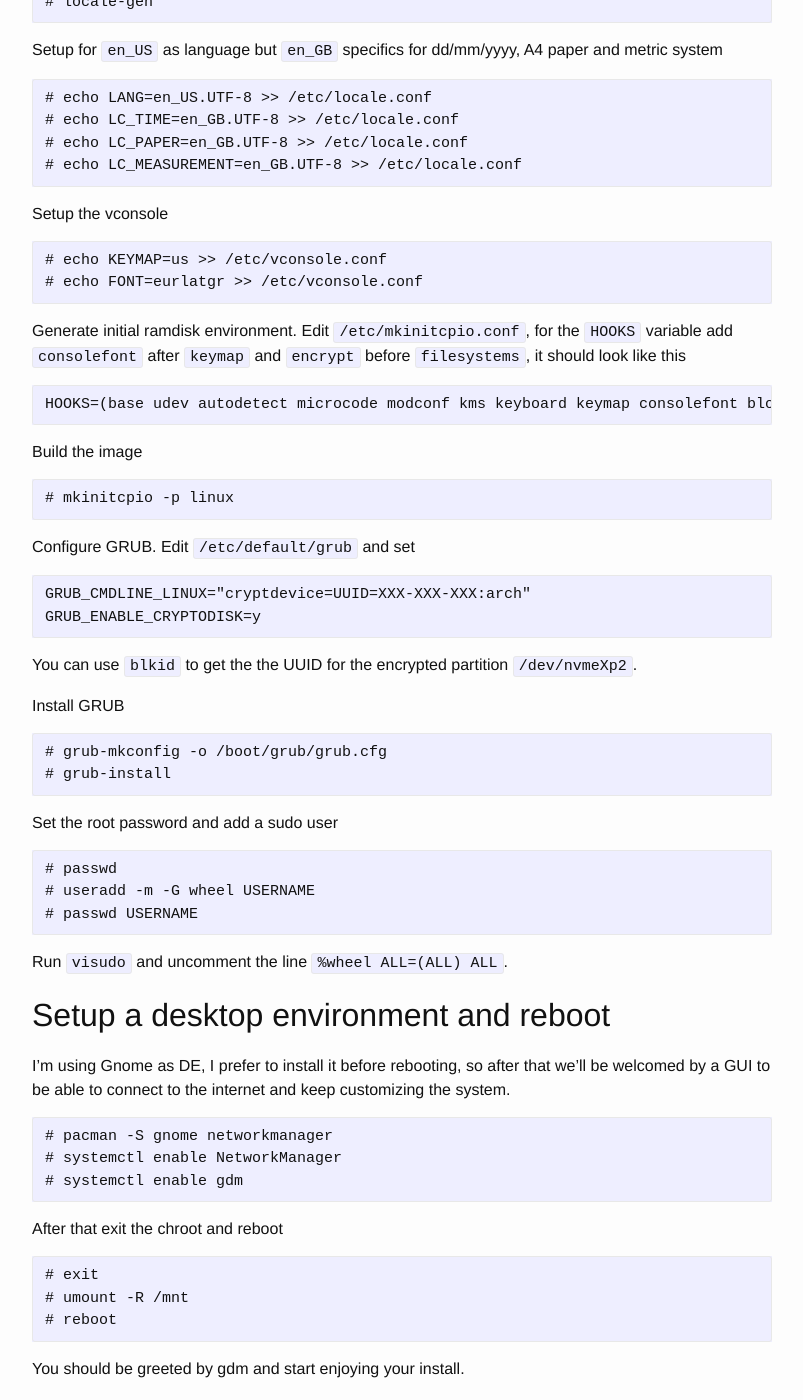
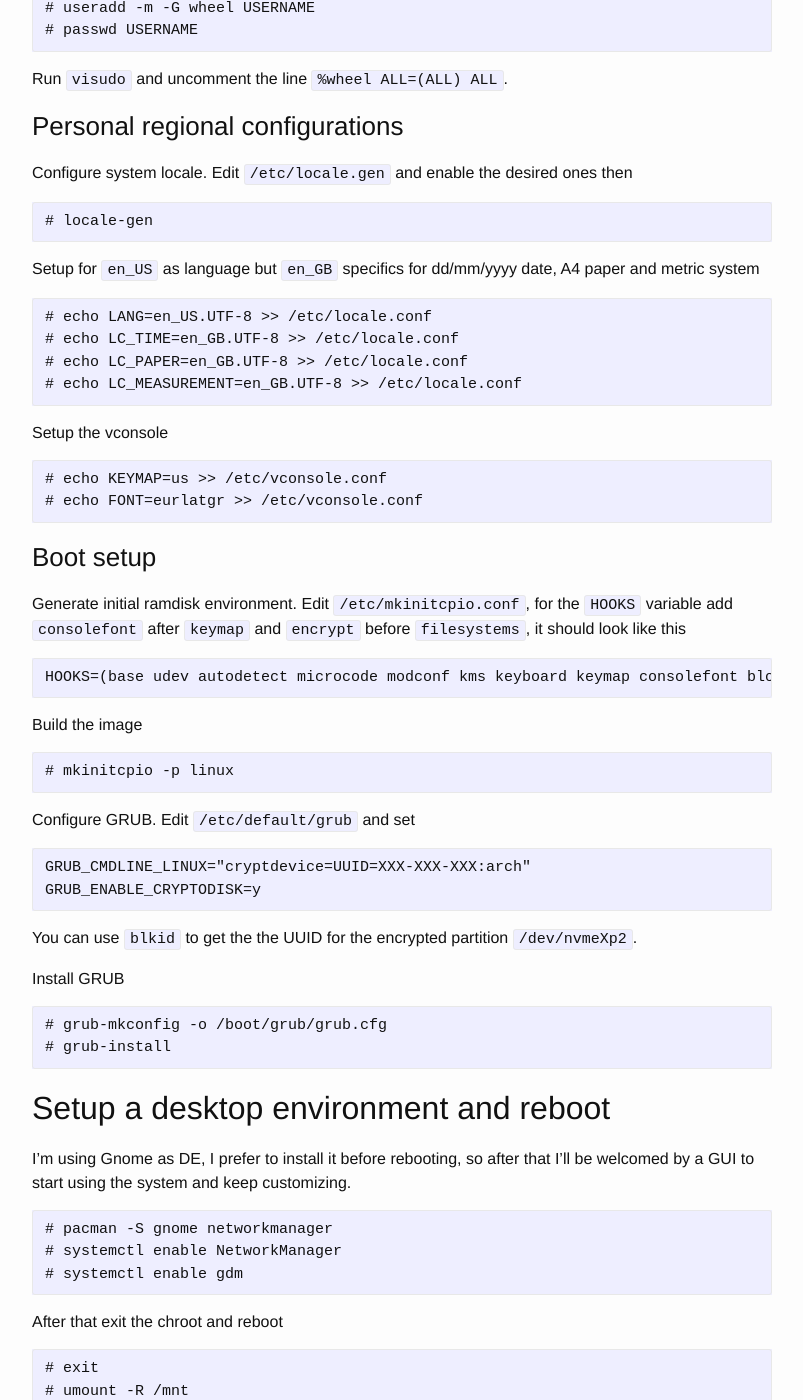
Before and after one commit to arielzn/arielzn.github.io, a Jekyll site: the page built from _posts/2024-06-03-install-archlinux-encrypted-boot.md, in a window 1280 px wide and 1400 px high, scrolled down 3349 px. Shown: the whole window, without its empty margins (238-1041 px from the left). Built offline with Jekyll 4.4.1, drawn with Linux system fonts in a browser that asks for light colours; some of the changed text lies outside the part shown.

Commit message:
some extra changes on install guide

```diff
--- a/_posts/2024-06-03-install-archlinux-encrypted-boot.md
+++ b/_posts/2024-06-03-install-archlinux-encrypted-boot.md
@@ -112,6 +112,8 @@ subvolumes to avoid including that on the rootfs snapshot.
 
 ## Install Arch
 
+### Initial setup
+
 Install basic packages:
 
     # pacstrap -K /mnt base linux linux-firmware
@@ -140,16 +142,23 @@ Set a hostname
     # echo myhostname > /etc/hostname
 
 
-> **NOTE** For the locale and vconsole configurations below you should of
-> course adapt it to your region and language.
+Set the root password and add a sudo user
+
+    # passwd
+    # useradd -m -G wheel USERNAME
+    # passwd USERNAME
+
+Run `visudo` and uncomment the line `%wheel ALL=(ALL) ALL`.
+
+### Personal regional configurations
 
 Configure system locale. Edit `/etc/locale.gen` and enable the desired ones
 then
 
     # locale-gen
 
-Setup for `en_US` as language but `en_GB` specifics for dd/mm/yyyy, A4 paper
-and metric system
+Setup for `en_US` as language but `en_GB` specifics for dd/mm/yyyy date, A4
+paper and metric system
 
     # echo LANG=en_US.UTF-8 >> /etc/locale.conf
     # echo LC_TIME=en_GB.UTF-8 >> /etc/locale.conf
@@ -160,6 +169,8 @@ Setup the vconsole
 
     # echo KEYMAP=us >> /etc/vconsole.conf
     # echo FONT=eurlatgr >> /etc/vconsole.conf
+
+### Boot setup
 
 Generate initial ramdisk environment. Edit `/etc/mkinitcpio.conf`, for the
 `HOOKS` variable add `consolefont` after `keymap` and `encrypt` before
@@ -184,19 +195,11 @@ Install GRUB
     # grub-mkconfig -o /boot/grub/grub.cfg
     # grub-install
 
-Set the root password and add a sudo user
-
-    # passwd
-    # useradd -m -G wheel USERNAME
-    # passwd USERNAME
-
-Run `visudo` and uncomment the line `%wheel ALL=(ALL) ALL`.
 
 ## Setup a desktop environment and reboot
 
-I'm using Gnome as DE, I prefer to install it before rebooting, so
-after that we'll be welcomed by a GUI to be able to connect to the
-internet and keep customizing the system.
+I'm using Gnome as DE, I prefer to install it before rebooting, so after that
+I'll be welcomed by a GUI to start using the system and keep customizing.
 
     # pacman -S gnome networkmanager
     # systemctl enable NetworkManager
```
Also changed, not shown: other parts of _posts/2024-06-03-install-archlinux-encrypted-boot.md (+1 -1 lines).
